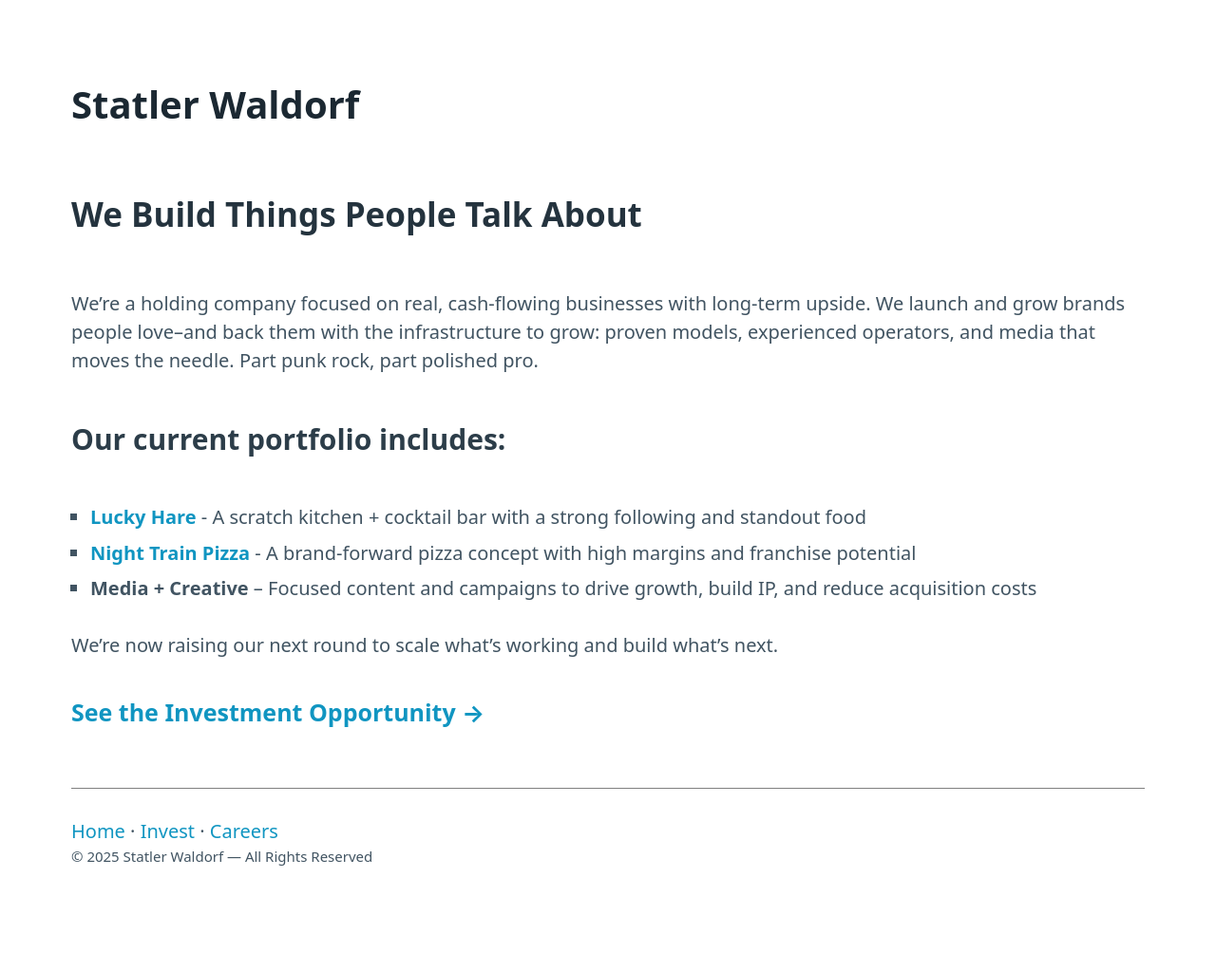
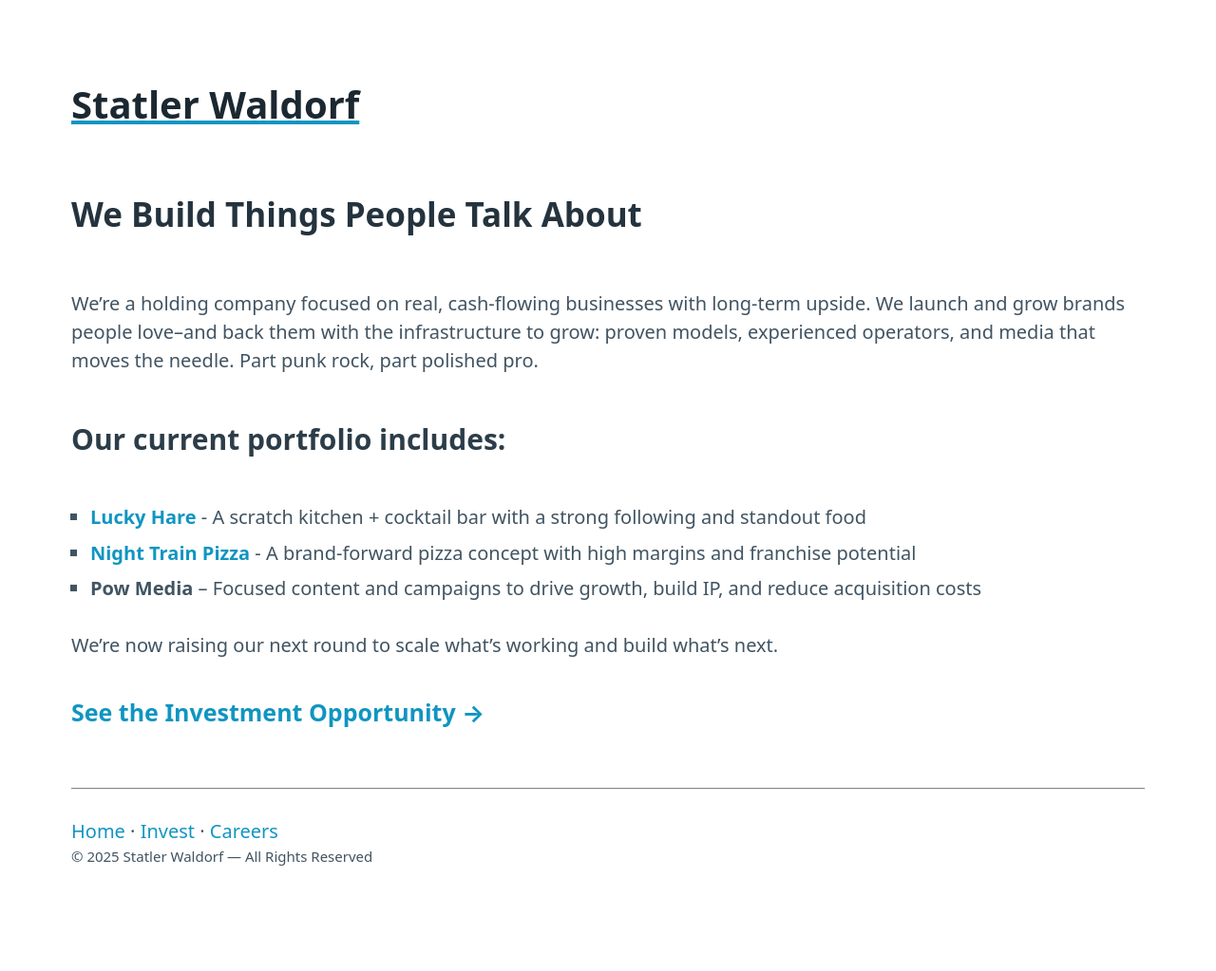
Before and after one commit to jcornelius/statlerwaldorf, a Jekyll site: the page built from index.md, in a window 1280 px wide. Shown: the whole page at 95% size. Built offline with Jekyll 4.4.1, drawn with Linux system fonts in a browser that asks for light colours; some web fonts are replaced.

Commit message:
Index copy

```diff
--- a/index.md
+++ b/index.md
@@ -12,7 +12,7 @@ We’re a holding company focused on real, cash-flowing businesses with long-ter
 
 - **[Lucky Hare](https://luckyhare.com)** - A scratch kitchen + cocktail bar with a strong following and standout food
 - **[Night Train Pizza](https://nighttrainpizza.com)** - A brand-forward pizza concept with high margins and franchise potential
-- **Media + Creative** – Focused content and campaigns to drive growth, build IP, and reduce acquisition costs
+- **Pow Media** – Focused content and campaigns to drive growth, build IP, and reduce acquisition costs
 
 We’re now raising our next round to scale what’s working and build what’s next.
 
--- a/style.css
+++ b/style.css
@@ -1,3 +1,8 @@
+
+header a {
+  text-decoration: underline;
+}
+
 
 footer {
   margin-top: 3rem;
```
